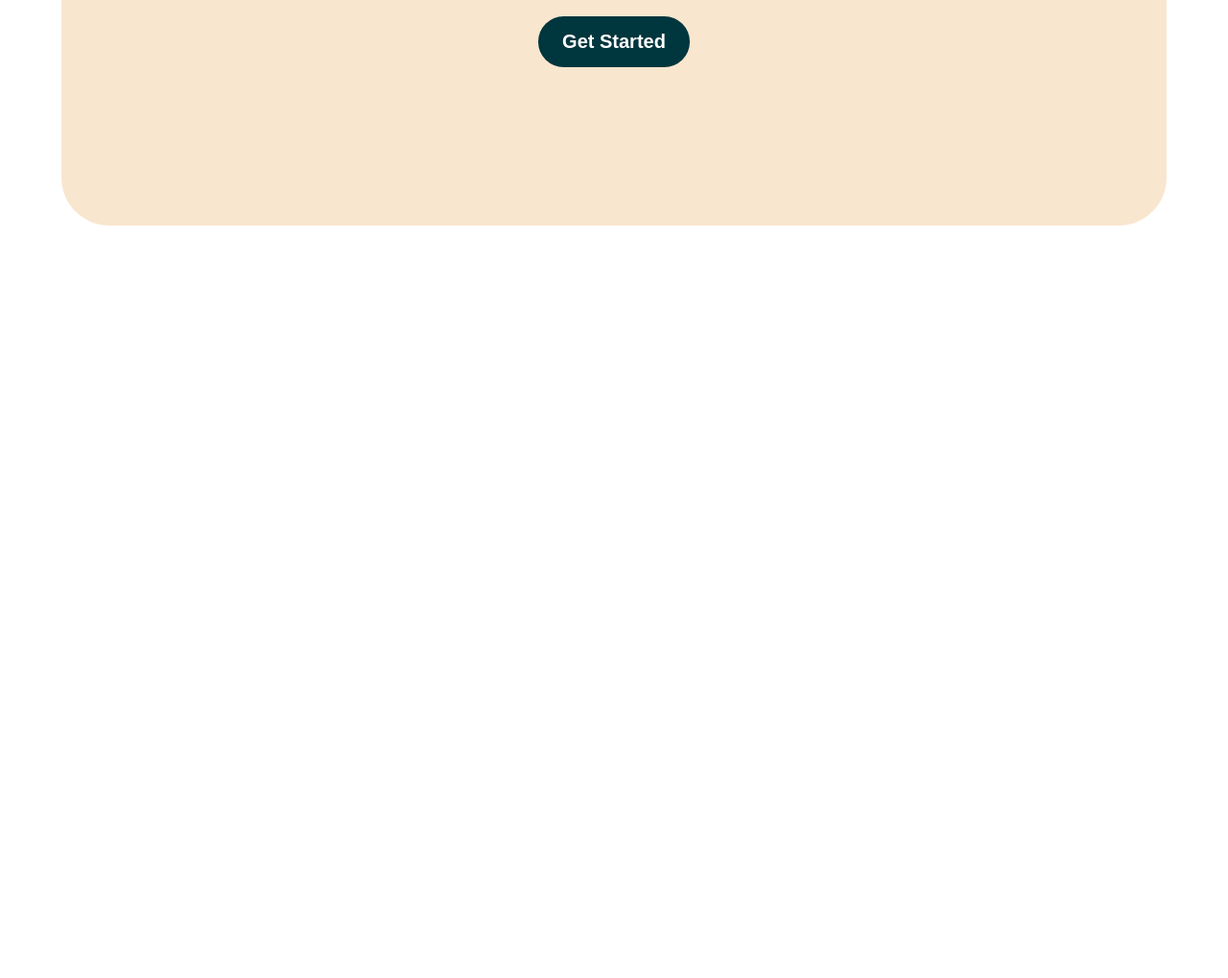
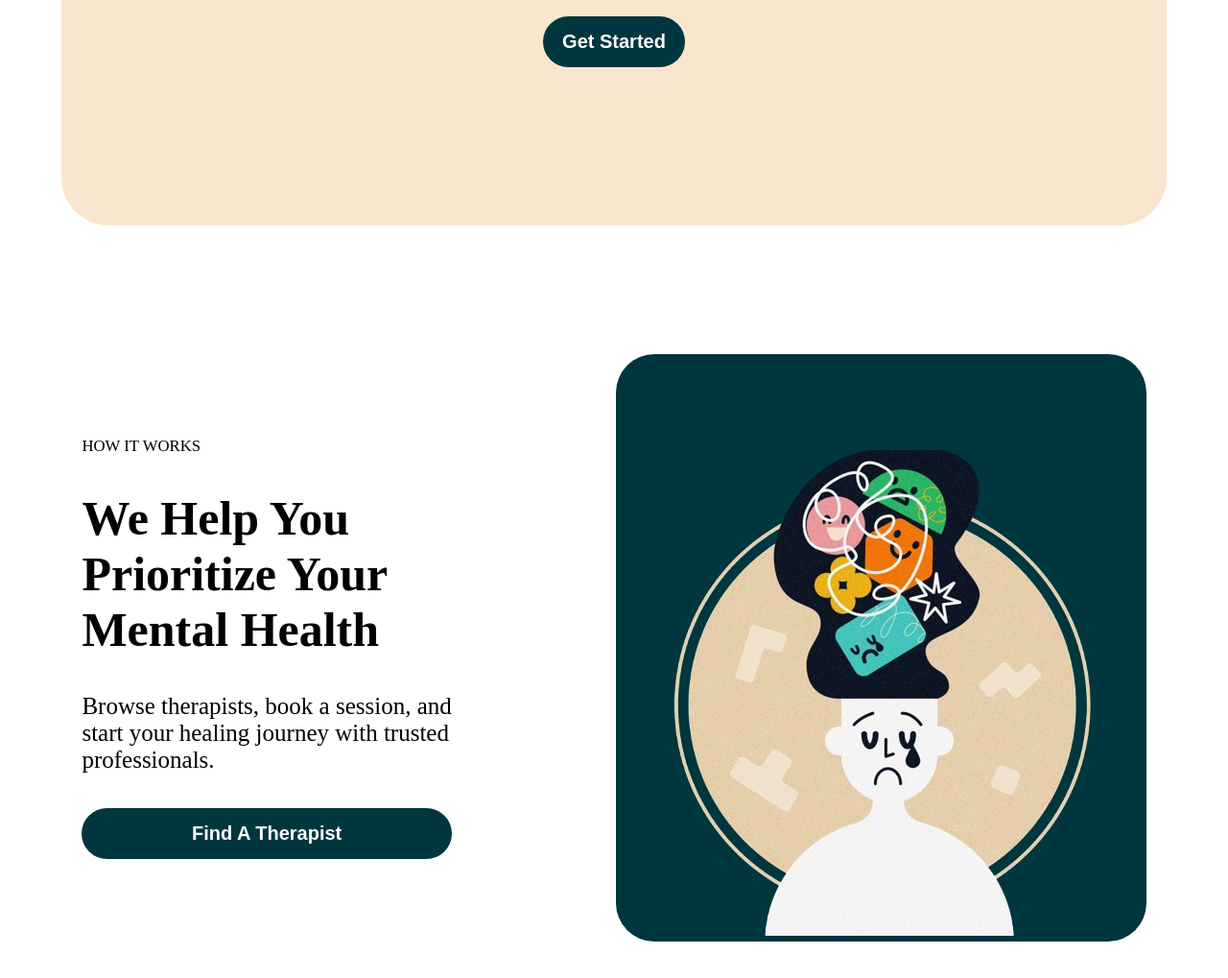
Before and after one commit to Vicstudentwatch/weekChallenge, a plain HTML site: page index.html in a window 1280 px wide. Shown: the part 525-1544 px from the top of the page at 96% size. Before the commit the page ends 800 px from the top, so only its background shows below. Drawn offline with Linux system fonts and the light colour scheme.

Commit message:
add 1st section

```diff
--- a/index.html
+++ b/index.html
@@ -16,7 +16,7 @@
         <li id="logo">Solus</li>
         <li>Therapists</li>
         <li>Resources</li>
-        <li>Contacts</li>
+        <li>Contact</li>
       </ul>
     </nav>
     <div id="hero">
@@ -27,5 +27,20 @@
       </div>
     </div>
   </header>
+  <main>
+    <div class="works">
+      <div class="left">
+        <h6>HOW IT WORKS</h6>
+        <h2>We Help You <br> Prioritize Your <br> Mental Health</h2>
+        <p>Browse therapists, book a session, and <br> start your healing journey with trusted <br> professionals.</p>
+        <button>Find A Therapist</button>
+      </div>
+      <div class="right"><img src="./works.png" alt="Mental Health"></div>
+
+    </div>
+
+  </main>
+  <footer>
+  </footer>
 </body>
 </html>
--- a/style.css
+++ b/style.css
@@ -56,12 +56,36 @@ nav > ul{
 .H-card > h1{
   font-size: 70px;
 }
-.H-card > button{
+.H-card > button ,.works .left button{
   font-weight: bold;
   font-size: 20px;
-  padding: 15px 25px;
+  padding: 15px 20px;
   border-radius: 40px;
   border: none;
   background-color: var(--element4);
   color: var(--white);
 }
+.works{
+  height: 100vh;
+  display: flex;
+  justify-content: space-around;
+  align-items: center;
+  font-size: 25px;
+}
+.works > .right{
+  background-color: var(--elements);
+  border-radius: 40px;
+  padding: 100px 30px 0px 30px;
+}
+.works .left h6{
+  font-weight: lighter;
+}
+.works .left{
+  height: 55%;
+  display: flex;
+  flex-direction: column;
+  justify-content: space-between;
+}
+.works .left h2{
+  font-size: 50px;
+}
```
Also changed, not shown: works.png (added).
